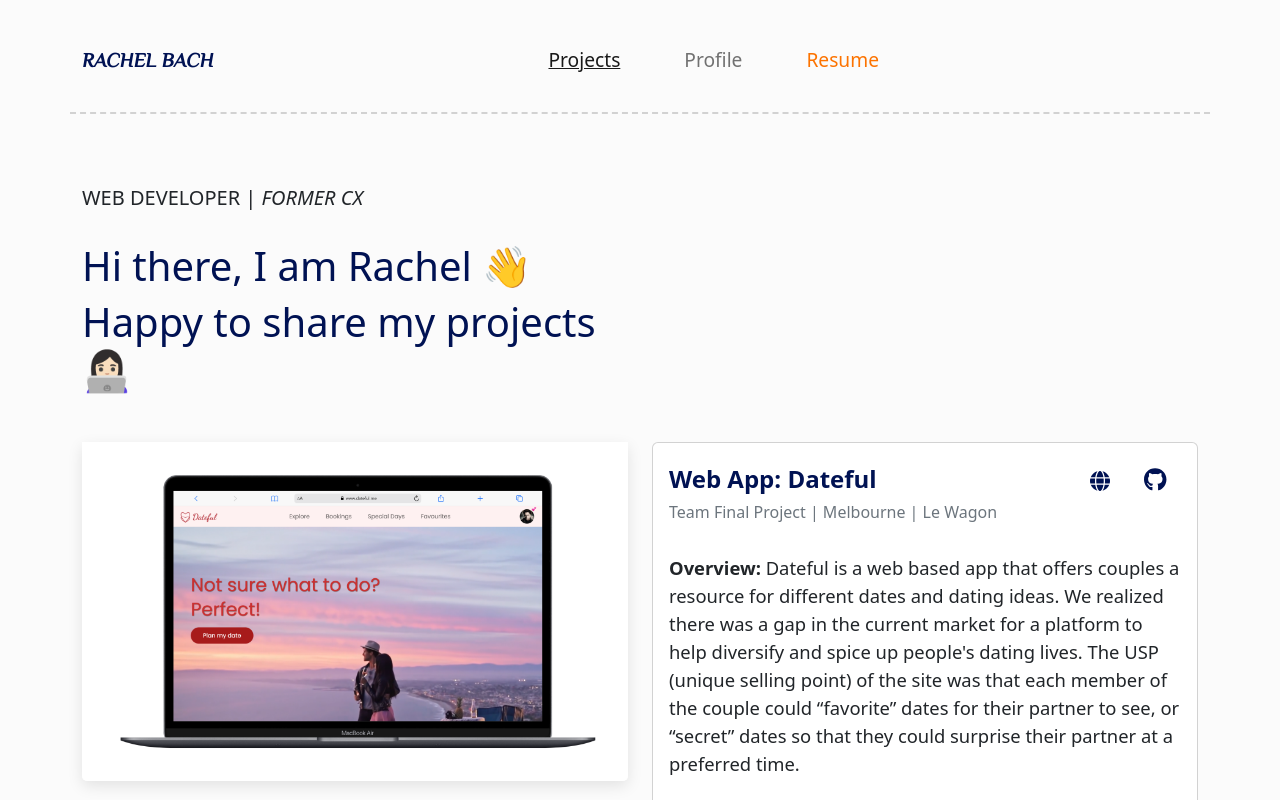
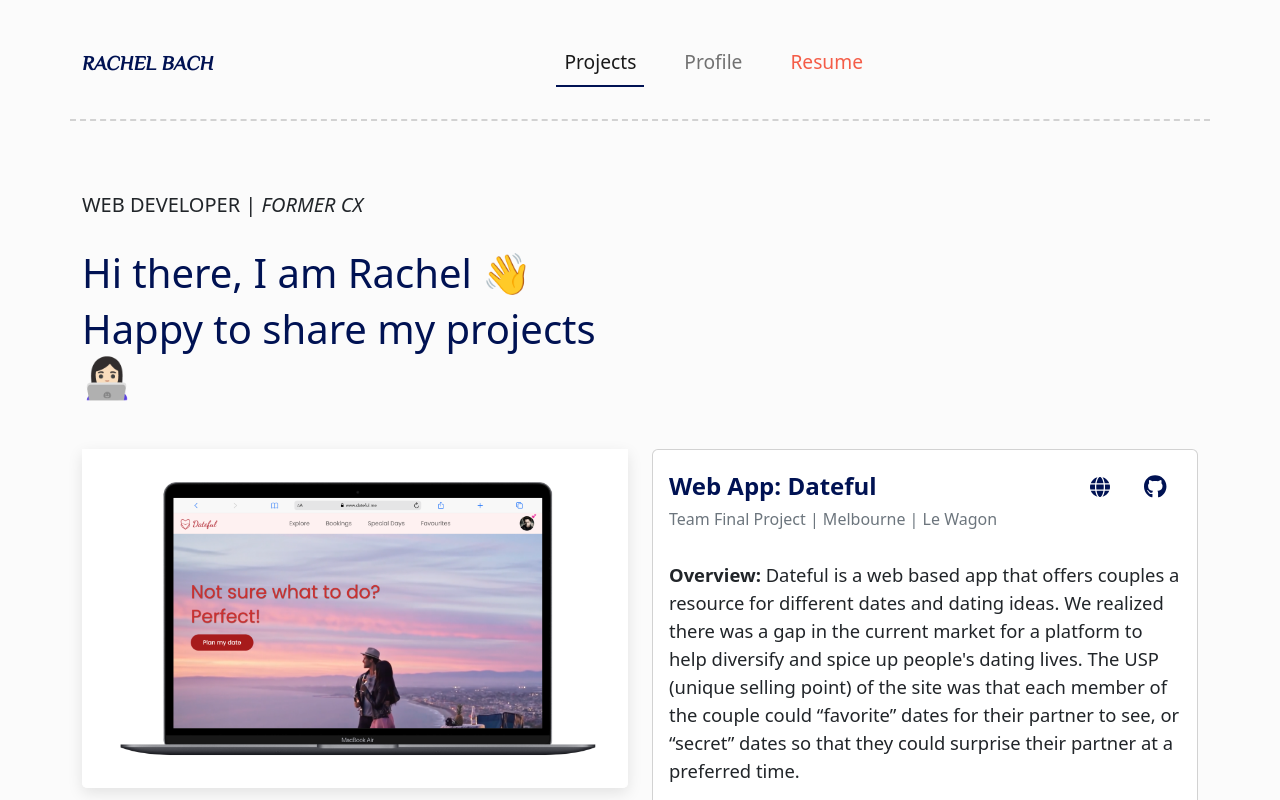
Before and after one commit to ngoc-bach/rachel-portfolio-website, a React (Create React App) app: page / in a window 1280 px wide. Shown: the top 800 px of the page. Built offline with nearby package versions, Linux system fonts and the light colour scheme.

Commit message:
update resume and navbar

```diff
--- a/src/App.css
+++ b/src/App.css
@@ -40,7 +40,7 @@ h1 {
 }
 
 .active {
-  text-decoration: underline !important;
+  border-bottom: 2px solid #001253;
 }
 
 /* Projects */
--- a/src/components/StyledNavbar.js
+++ b/src/components/StyledNavbar.js
@@ -3,7 +3,7 @@ import Container from "react-bootstrap/Container";
 import Nav from "react-bootstrap/Nav";
 import Navbar from "react-bootstrap/Navbar";
 import { NavLink } from "react-router-dom";
-import resume from "../images/Rachel_resume.pdf";
+import resume from "../images/rachel-resume.pdf";
 
 const StyledNavbar = () => {
   return (
@@ -22,7 +22,7 @@ const StyledNavbar = () => {
         <Navbar.Collapse id="basic-navbar-nav">
           <Nav className="nav-title">
             <NavLink
-              style={{ padding: "0 2rem", fontSize: "1.2rem" }}
+              style={{ fontSize: "1.2rem", margin: "0 1rem" }}
               to="/"
               className={({ isActive }) =>
                 isActive ? "nav-link active" : "nav-link"
@@ -31,7 +31,7 @@ const StyledNavbar = () => {
               Projects
             </NavLink>
             <NavLink
-              style={{ padding: "0 2rem", fontSize: "1.2rem" }}
+              style={{ fontSize: "1.2rem", margin: "0 1rem" }}
               to="/profile"
               className={({ isActive }) =>
                 isActive ? "nav-link active" : "nav-link"
@@ -41,11 +41,12 @@ const StyledNavbar = () => {
             </NavLink>
             <a
               href={resume}
+              className="nav-link"
               style={{
-                padding: "0 2rem",
                 fontSize: "1.2rem",
+                margin: "0 1rem",
                 textDecoration: "none",
-                color: "#FC7300",
+                color: "#f45d48",
               }}
               download
             >
```
Also changed, not shown: 2 other files (tests, documents, lock files or other folders).
